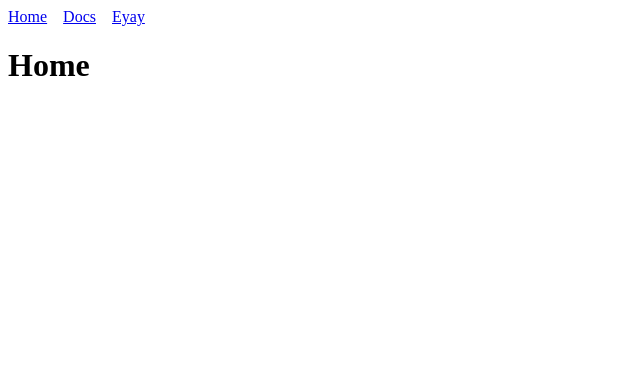
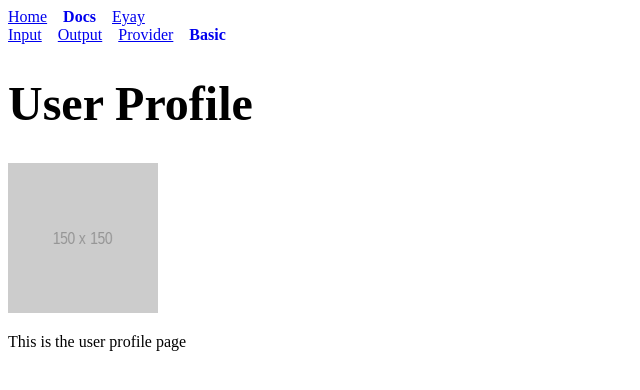
Before and after one commit to andihaki/angular-intro, an Angular app: page /docs/basic in a window 1280 px wide. Before the commit this address led to /. Shown: the top 390 px of the page, without its empty margins (0-640 px from the left). Built offline with nearby package versions, Linux system fonts and the light colour scheme.

Commit message:
feat: nested nav for docs

```diff
--- a/src/app/app.css
+++ b/src/app/app.css
@@ -2,3 +2,8 @@ nav {
     display: flex;
     gap: 1rem;
 }
+
+nav a.active {
+    font-weight: bold;
+    text-decoration: none;
+}
--- a/src/app/app.html
+++ b/src/app/app.html
@@ -1,6 +1,6 @@
 <nav>
-    <a routerLink="/">Home</a>
-    <a routerLink="/docs">Docs</a>
-    <a routerLink="/eyay">Eyay</a>
+    <a routerLink="/" routerLinkActive="active" [routerLinkActiveOptions]="{ exact: true }">Home</a>
+    <a routerLink="/docs" routerLinkActive="active">Docs</a>
+    <a routerLink="/eyay" routerLinkActive="active">Eyay</a>
 </nav>
 <router-outlet />
--- a/src/app/app.routes.ts
+++ b/src/app/app.routes.ts
@@ -7,11 +7,26 @@ export const routes: Routes = [
     },
     {
         path: 'docs',
-        // component: MyInputComponent
-        // loadComponent: () => import('./docs/bank.component').then(mod => mod.MyInputComponent)
-        // loadComponent: () => import('./docs/output.component').then(mod => mod.MyOutputComponent)
-        // loadComponent: () => import('./docs/provider.component').then(mod => mod.HelloProviderComponent)
-        loadComponent: () => import('./docs/profile/user-profile.component').then(mod => mod.UserProfileComponent)
+        loadComponent: () => import('./docs/docs-layout.component').then(mod => mod.DocsLayoutComponent),
+        children: [
+            { path: '', redirectTo: 'basic', pathMatch: 'full' },
+            {
+                path: 'input',
+                loadComponent: () => import('./docs/bank.component').then(mod => mod.MyInputComponent)
+            },
+            {
+                path: 'output',
+                loadComponent: () => import('./docs/output.component').then(mod => mod.MyOutputComponent)
+            },
+            {
+                path: 'provider',
+                loadComponent: () => import('./docs/provider.component').then(mod => mod.HelloProviderComponent)
+            },
+            {
+                path: 'basic',
+                loadComponent: () => import('./docs/profile/user-profile.component').then(mod => mod.UserProfileComponent)
+            },
+        ]
     },
     {
       path: 'eyay',
--- a/src/app/app.ts
+++ b/src/app/app.ts
@@ -1,8 +1,8 @@
 import { Component, signal } from '@angular/core';
-import { RouterLink, RouterOutlet } from '@angular/router';
+import { RouterLink, RouterLinkActive, RouterOutlet } from '@angular/router';
 
 @Component({
-  imports: [RouterOutlet, RouterLink],
+  imports: [RouterOutlet, RouterLink, RouterLinkActive],
   selector: 'app-root',
   styleUrl: './app.css',
   templateUrl: './app.html',
--- /dev/null
+++ b/src/app/docs/docs-layout.component.ts
@@ -0,0 +1,29 @@
+import { Component } from '@angular/core';
+import { RouterLink, RouterLinkActive, RouterOutlet } from '@angular/router';
+
+@Component({
+  selector: 'app-docs',
+  imports: [RouterOutlet, RouterLink, RouterLinkActive],
+  template: `
+    <nav>
+      <a routerLink="/docs/input" routerLinkActive="active">Input</a>
+      <a routerLink="/docs/output" routerLinkActive="active">Output</a>
+      <a routerLink="/docs/provider" routerLinkActive="active">Provider</a>
+      <a routerLink="/docs/basic" routerLinkActive="active">Basic</a>
+    </nav>
+    <router-outlet />
+  `,
+  styles: `
+    nav {
+      display: flex;
+      gap: 1rem;
+      margin-bottom: 1rem;
+    }
+
+    nav a.active {
+      font-weight: bold;
+      text-decoration: none;
+    }
+  `,
+})
+export class DocsLayoutComponent {}
```
